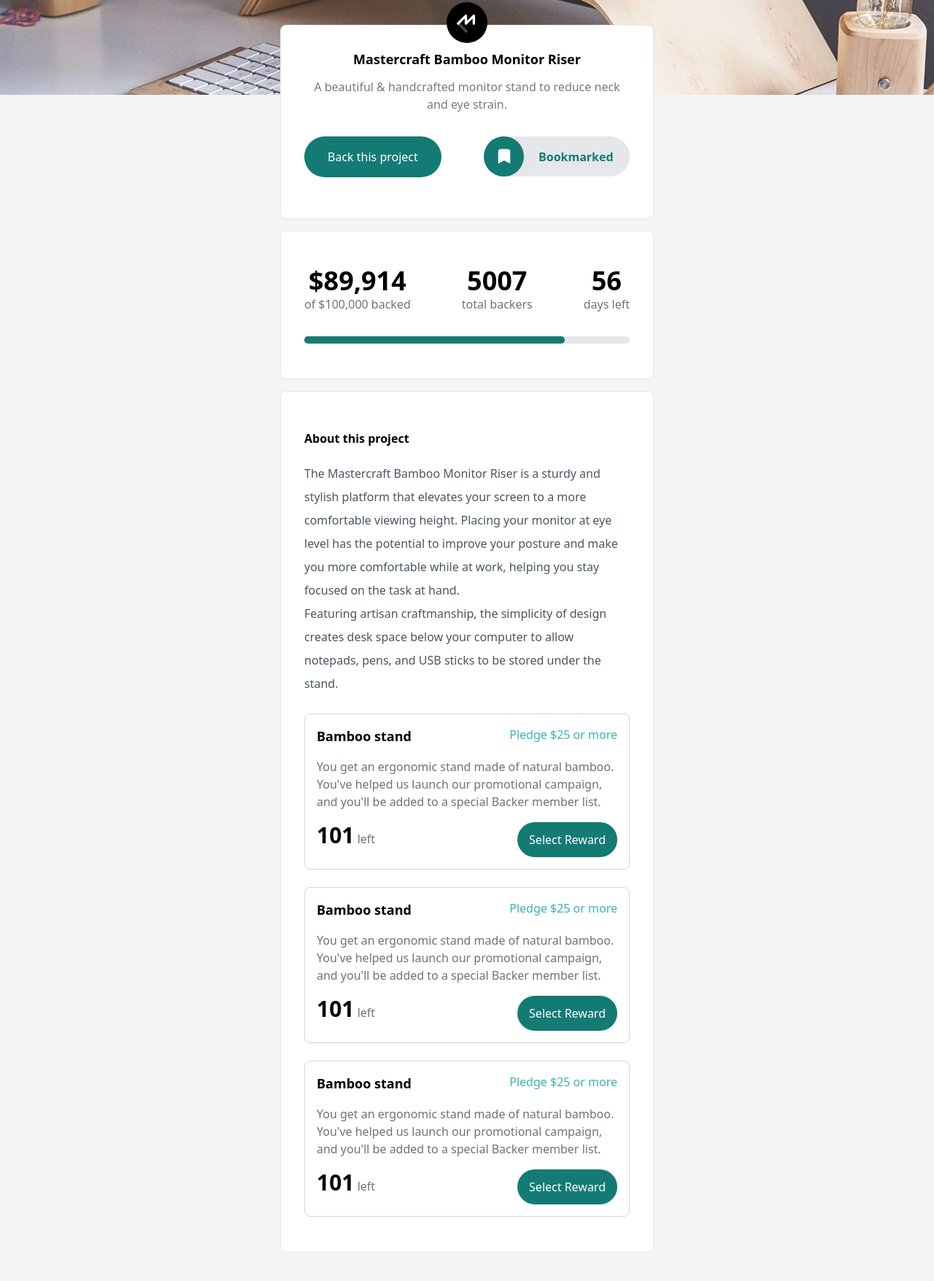
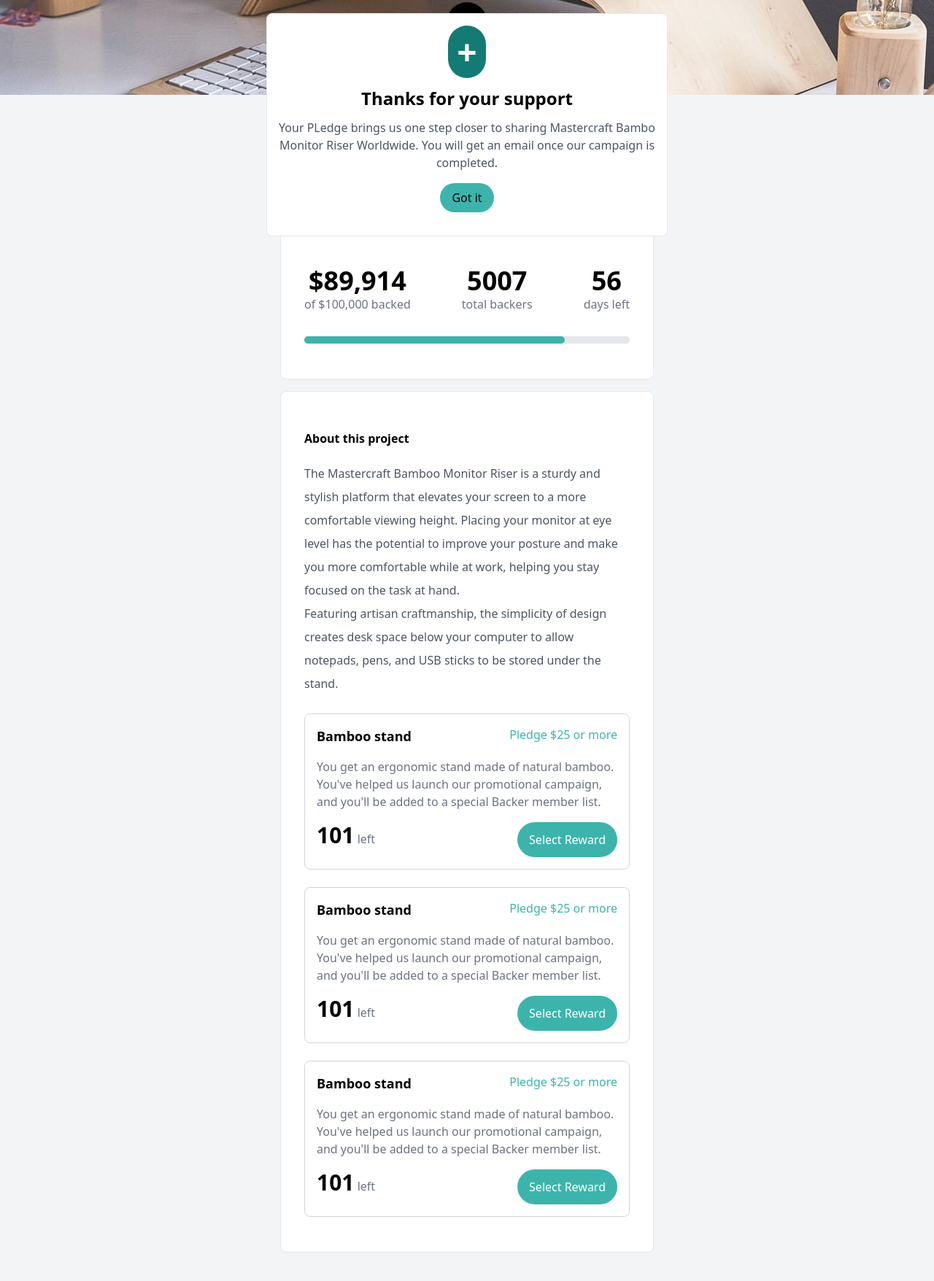
Before and after one commit to AaronNevalinz/CrowdFunding-Product-Page, a website: page public/index.html in a window 1280 px wide. Shown: the part 270-2026 px from the top of the page at 73% size. Drawn offline with Linux system fonts and the light colour scheme.

Commit message:
modified

```diff
--- a/public/index.html
+++ b/public/index.html
@@ -7,7 +7,7 @@
     <title>Document</title>
     <link rel="stylesheet" href="./styles.css">
 </head>
-<body class="text-base">
+<body class="text-base relative">
 
     <header class="h-[400px] flex justify-between text-white bg-cover bg-center" style="background: url('./Images/image-hero-desktop.jpg');"><!--Naviagation-->
         <div class="w-4/5 flex justify-between mx-auto mt-8">
@@ -39,16 +39,16 @@
                     A beautiful & handcrafted monitor stand to reduce neck and eye strain.
                 </p>
                 <div class="flex justify-between my-8">
-                    <p class="bg-primary-200 px-8 py-4 text-white font-medium rounded-full cursor-pointer">Back this project</p>
+                    <p class="bg-primary-100 hover:bg-primary-200 px-8 py-4 text-white font-medium rounded-full cursor-pointer">Back this project</p>
                     <div class="flex items-center gap-[20px] w-[200px] h-[55px] rounded-[30px] cursor-pointer bg-gray-200">
-                        <div class="w-[55px] h-[55px] text-center rounded-full bg-primary-200">
+                        <div class="w-[55px] h-[55px] text-center rounded-full bg-primary-100 hover:bg-primary-200">
                             <div class="mt-[15px]">
                                 <svg class="w-6 ml-4 -mb-3 fill-white" xmlns="http://www.w3.org/2000/svg" viewBox="0 0 24 24" fill="currentColor" className="w-6 h-6">
                                     <path fillRule="evenodd" d="M6.32 2.577a49.255 49.255 0 0111.36 0c1.497.174 2.57 1.46 2.57 2.93V21a.75.75 0 01-1.085.67L12 18.089l-7.165 3.583A.75.75 0 013.75 21V5.507c0-1.47 1.073-2.756 2.57-2.93z" clipRule="evenodd" />
                                 </svg>
                             </div>
                         </div>
-                        <p class="font-bold text-primary-200">Bookmarked</p>
+                        <p class="font-bold text-primary-100">Bookmarked</p>
                     </div>
                 </div>
             </div>
@@ -69,7 +69,7 @@
                     </div>
                 </div>
                 <div class="w-full h-[10px] bg-gray-200 rounded-full mt-[2rem]">
-                    <div class="bg-primary-200 w-[80%] h-[10px] rounded-full"></div>
+                    <div class="bg-primary-100 hover:bg-primary-200 w-[80%] h-[10px] rounded-full"></div>
                 </div>
             </div>
 
@@ -99,7 +99,7 @@
                                 <span class="font-bold text-black text-3xl">101</span>
                                 <span class="text-gray-500">left</span>
                             </h1>
-                            <p class="bg-primary-200 text-white rounded-full py-3 px-4 font-medium">
+                            <p class="bg-primary-100 hover:bg-primary-200 cursor-pointer text-white rounded-full py-3 px-4 font-medium">
                                 Select Reward
                             </p>
                         </div>
@@ -118,26 +118,26 @@
                                 <span class="font-bold text-black text-3xl">101</span>
                                 <span class="text-gray-500">left</span>
                             </h1>
-                            <p class="bg-primary-200 text-white rounded-full py-3 px-4 font-medium">
+                            <p class="bg-primary-100 hover:bg-primary-200 cursor-pointer text-white rounded-full py-3 px-4 font-medium">
                                 Select Reward
                             </p>
                         </div>
                     </div> <!--card ends here-->
 
                     <div class="border p-4 rounded-lg border-gray-300 text-left"><!--card goes here-->
-                        <div class="flex justify-between">
+                        <div class="flex justify-between flex-col md:flex-row">
                             <h2 class="font-bold text-lg">Bamboo stand </h2>
                             <p class="text-primary-100 font-medium">Pledge $25 or more</p>
                         </div>
                         <p class="text-gray-500 my-4">
                             You get an ergonomic stand made of natural bamboo. You've helped us launch our promotional campaign, and you'll be added to a special Backer member list.
                         </p>
-                        <div class="flex justify-between">
+                        <div class="flex justify-between flex-col md:flex-row">
                             <h1>
                                 <span class="font-bold text-black text-3xl">101</span>
                                 <span class="text-gray-500">left</span>
                             </h1>
-                            <p class="bg-primary-200 text-white rounded-full py-3 px-4 font-medium">
+                            <p class="bg-primary-100 hover:bg-primary-200 cursor-pointer text-white rounded-full py-3 px-4 font-medium">
                                 Select Reward
                             </p>
                         </div>
@@ -146,5 +146,16 @@
             </div><!--About this project ends here-->
         </div>
     </main>
+
+
+        <div class="w-[100%] h-[100vh] flex justify-center items-center">
+            <div class="w-[550px] bg-white border  text-center p-4 rounded-lg absolute transform top-[10%]">
+                <p class="bg-primary-200 inline-block text-white font-black text-5xl p-3 rounded-full mb-4">+</p>
+                <h2 class="mb-4 font-bold text-[1.5rem]">Thanks for your support</h2>
+                <p class="text-gray-600">Your PLedge brings us one step closer to sharing Mastercraft Bambo Monitor Riser Worldwide. You will get an email once our campaign is completed.</p>
+                <button class="bg-primary-100 py-2 px-4 rounded-full font-medium my-4 ">Got it</button>
+            </div>
+        </div>
+
 </body>
 </html>
```
Also changed, not shown: public/styles.css.
